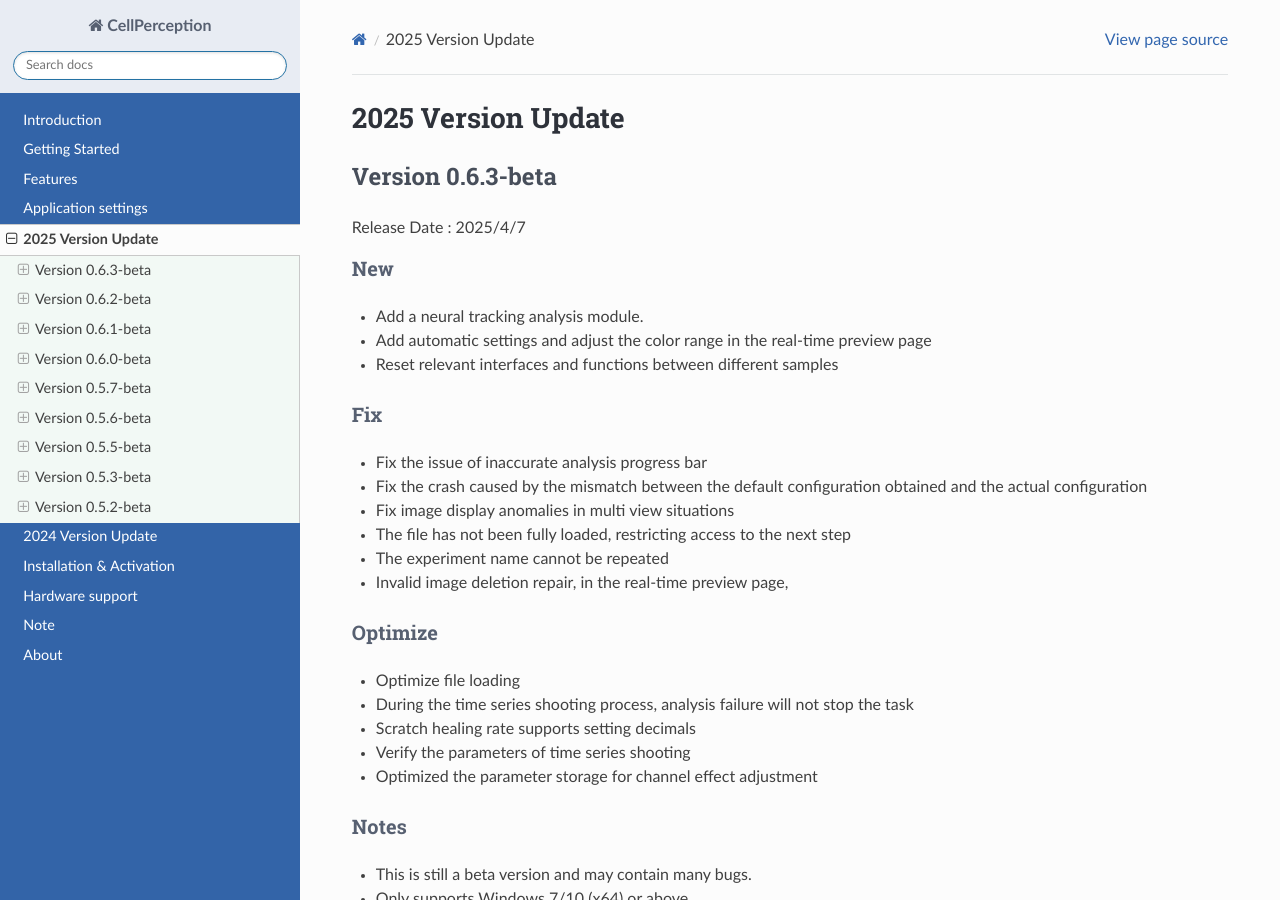
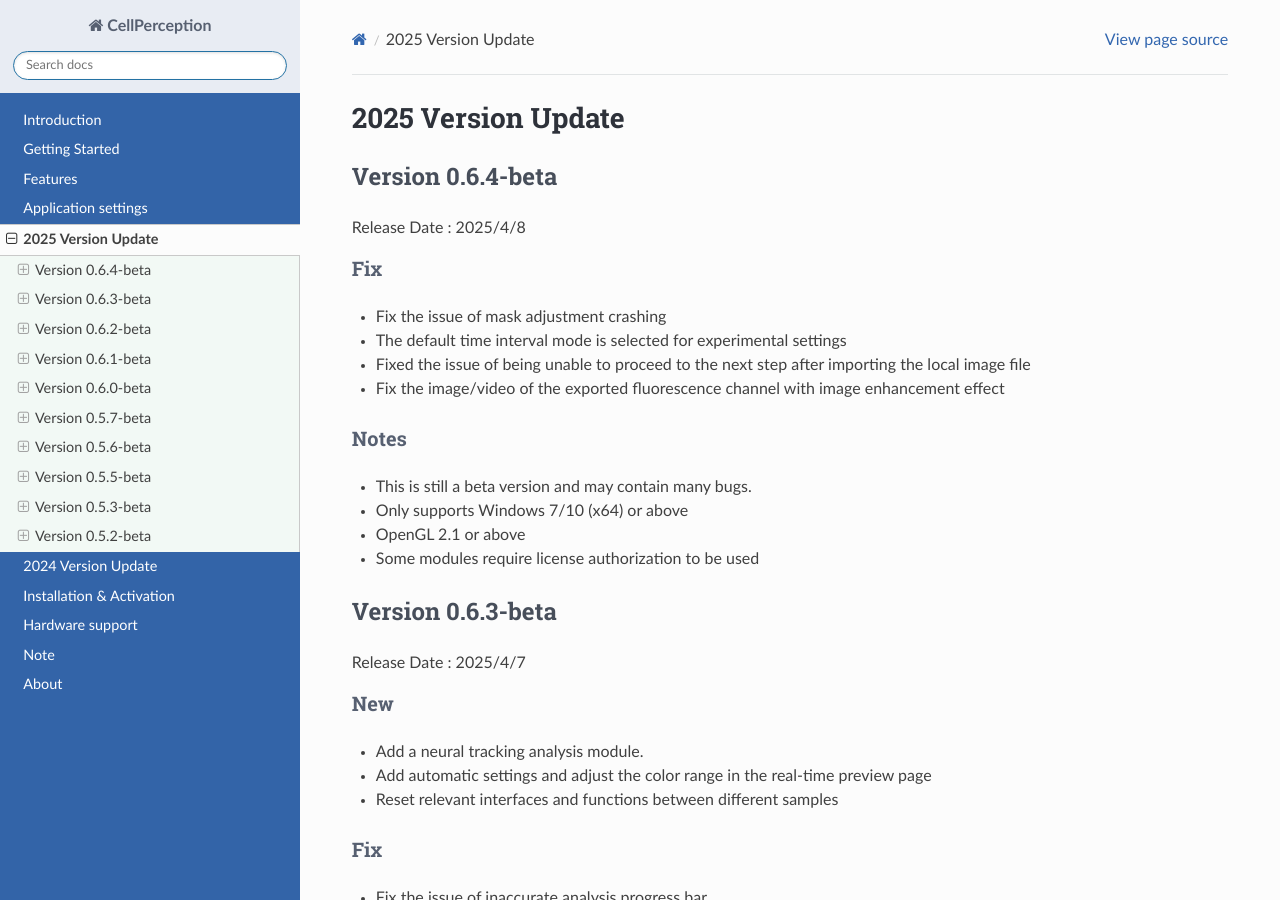
Before and after one commit to yangtong93/living-cell-docs, a Sphinx documentation site: the page built from source/user_guide/upgrade2025.md, in a window 1280 px wide and 900 px high. Built offline with Sphinx 7.4.7 and the Read the Docs theme 3.1.0, drawn with Linux system fonts in a browser that asks for light colours; pages that are not in the unit, such as notebooks, are missing from menus.

Commit message:
feature: 0.6.4-beta

```diff
--- a/source/user_guide/upgrade2025.md
+++ b/source/user_guide/upgrade2025.md
@@ -1,4 +1,20 @@
 # 2025 Version Update
+
+## Version 0.6.4-beta
+
+Release Date : 2025/4/8
+
+### Fix
+* Fix the issue of mask adjustment crashing
+* The default time interval mode is selected for experimental settings
+* Fixed the issue of being unable to proceed to the next step after importing the local image file
+* Fix the image/video of the exported fluorescence channel with image enhancement effect
+
+### Notes
+* This is still a beta version and may contain many bugs.
+* Only supports Windows 7/10 (x64) or above
+* OpenGL 2.1 or above
+* Some modules require license authorization to be used
 
 ## Version 0.6.3-beta
 
```
Also changed, not shown: 1 other file.
